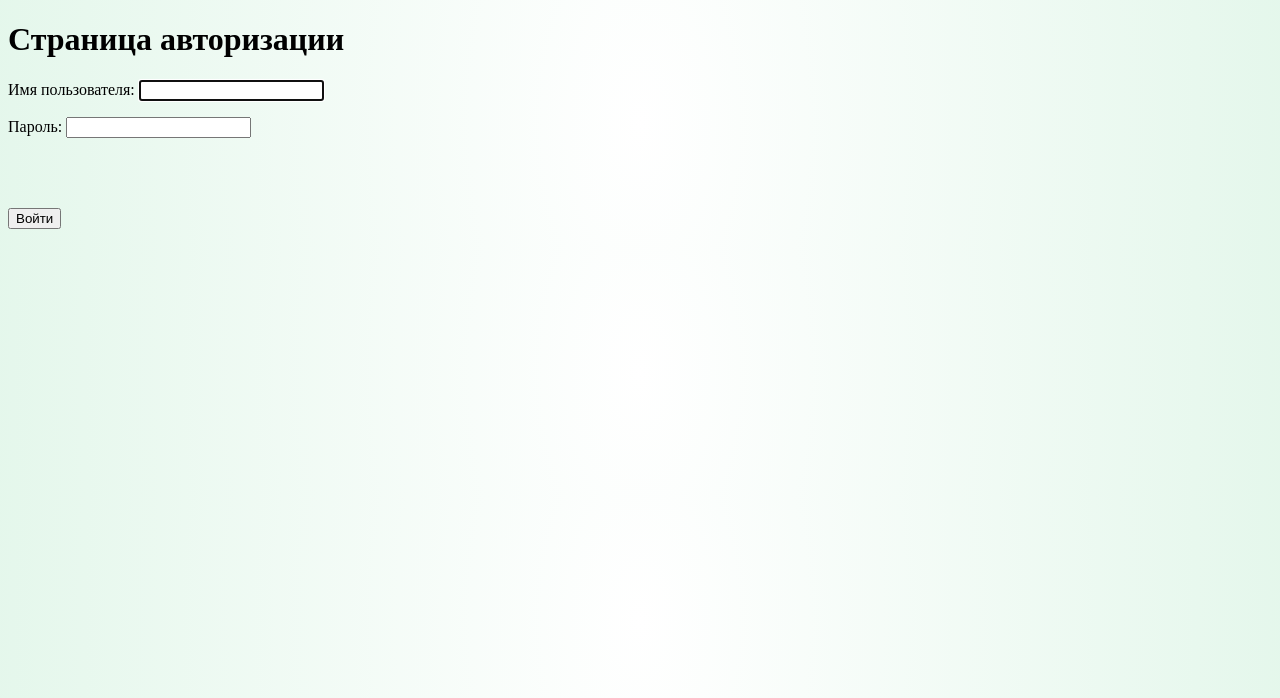
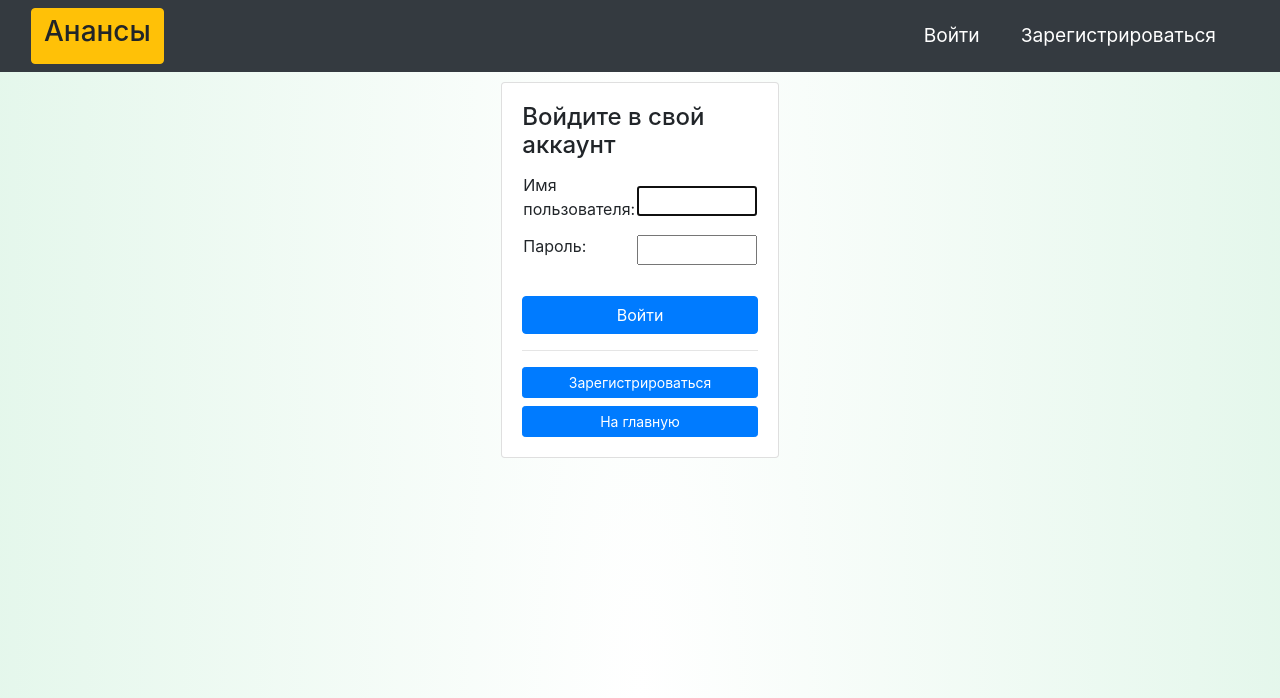
Before and after one commit to Timur2807/SocialMedia, a Django app: page /login/ in a window 1280 px wide. Shown: the top 698 px of the page. Run offline with Django 5.2, Linux system fonts and the light colour scheme; some libraries are stand-ins or nearby versions.

Commit message:
стили в login

```diff
--- a/social_media/registration/templates/registration/login.html
+++ b/social_media/registration/templates/registration/login.html
@@ -1,21 +1,47 @@
-<!DOCTYPE html>
+{% extends 'registration/base.html' %}
 {% load static %}
-<html lang="en">
-<head>
-  <meta charset="UTF-8">
-  <title>Авторизация</title>
-  <link rel="stylesheet" href="{% static 'registration/css/base.css' %}">
-</head>
-<body>
-  <h1>Страница авторизации</h1>
-  <form action="" method="post">
-  {% csrf_token %}
-  {{ form.as_p }}
-    <br>
-    <br>
-    <br>
-  <button type="submit">Войти</button>
-  <h3>{{ error }}</h3>
-  </form>
-</body>
-</html>
+{% block style %}
+<link href="{% static 'css/registration/reg.css' %}" rel="stylesheet">
+{% endblock %}
+
+
+{% block title %} Войти {% endblock %}
+
+{% block main %}
+{% include 'registration/menu.html' %}
+<div  class="container-fluid">
+    <div  class="row justify-content-center" style="margin:10px">
+      <div class="col-12 col-sm-12 col-md-7 col-lg-5 col-xl-3">
+        <div class="card">
+          <div class="card-body">
+            <h4 class="card-title">Войдите в свой аккаунт</h4>
+            <form method="post">
+              {% csrf_token %}
+              <!-- <input type="hidden" name="next" value="{{ next }}"> -->
+              <table class="w-100">
+                {% for field in form %}
+                  <tr>
+                    <td height="40" width="35%">{{ field.label_tag }}</td>
+                    <td height="40">{{ field }}</td>
+                  </tr>
+                {% endfor %}
+                <tr>
+                  <td colspan="2">
+                    {% if form.errors %}
+                      <small class="text-danger">{{ form.non_field_errors }}</small>
+                    {% endif %}
+                  </td>
+                </tr>
+              </table>
+              <br>
+              <button type="submit" class="btn btn-primary btn-block">Войти</button>
+            </form>
+            <hr>
+            <a href="{% url 'registration:registration' %}" class="btn btn-primary btn-sm btn-block">Зарегистрироваться</a>
+            <a href="{% url 'registration:welcome' %}" class="btn btn-primary btn-sm btn-block">На главную</a>
+          </div>
+        </div>
+      </div>
+    </div>
+  </div>
+{% endblock %}
--- /dev/null
+++ b/social_media/static/css/registration/reg.css
@@ -0,0 +1,22 @@
+input[type = text], input[type = password], input[type = email]{
+  width: 100%
+}
+.block{position:relative;}
+ /* Оформление скрытого элемента по умолчанию */
+.hidden
+ {display: none;
+ position: absolute;
+ z-index:99999999;
+ top: 90%;
+ left: 15%;
+ border: 2px solid #08f;
+ background-color: #fff;
+ color: #000;
+ padding: 5px;
+ text-align: left;
+ -moz-box-shadow: 0 1px 1px rgba(0,0,0,.16);
+ -webkit-box-shadow: 0 1px 1px rgba(0,0,0,.16);
+ box-shadow: 0 1px 1px rgba(0,0,0,.16);
+ font-size: 12px;}
+ /* Появление скрытого элемента при наведении */
+ .hover:hover + .hidden{display: block;}
```
